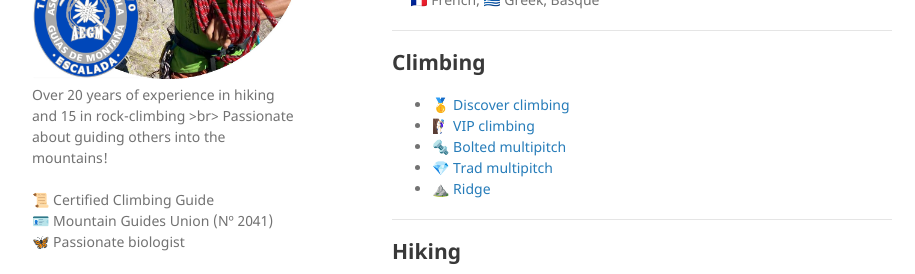
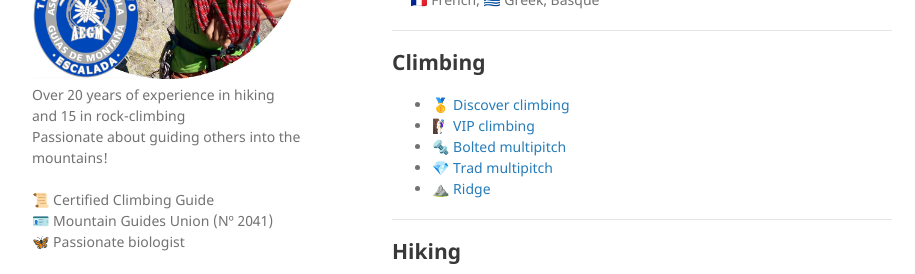
Before and after one commit to indradecastro/MountainGuide, a Jekyll site: the page built from index.md, in a window 1280 px wide and 1023 px high. Shown: the part 302-576 px from the top of the window, without its empty margins (178-1093 px from the left). Built offline with Jekyll 4.4.1, drawn with Linux system fonts in a browser that asks for light colours; emoji names are drawn with the system emoji font; our own code applies the rules of GitHub Pages for plain Markdown files.

Commit message:
add description

```diff
--- a/_config.yml
+++ b/_config.yml
@@ -1,7 +1,7 @@
 title: Indra, your guide!
 logo: /assets/img/feo-circle-aegm.jpg
 description: |
-  Over 20 years of experience in hiking and 15 in rock-climbing >br>
+  Over 20 years of experience in hiking and 15 in rock-climbing <br>
   Passionate about guiding others into the mountains! <br>
   <br>
   📜 Certified Climbing Guide <br>
```
